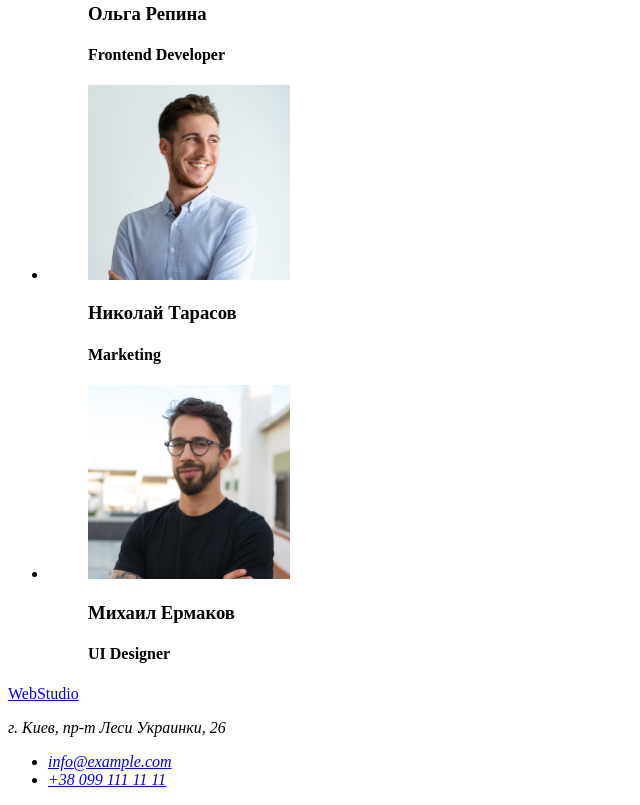
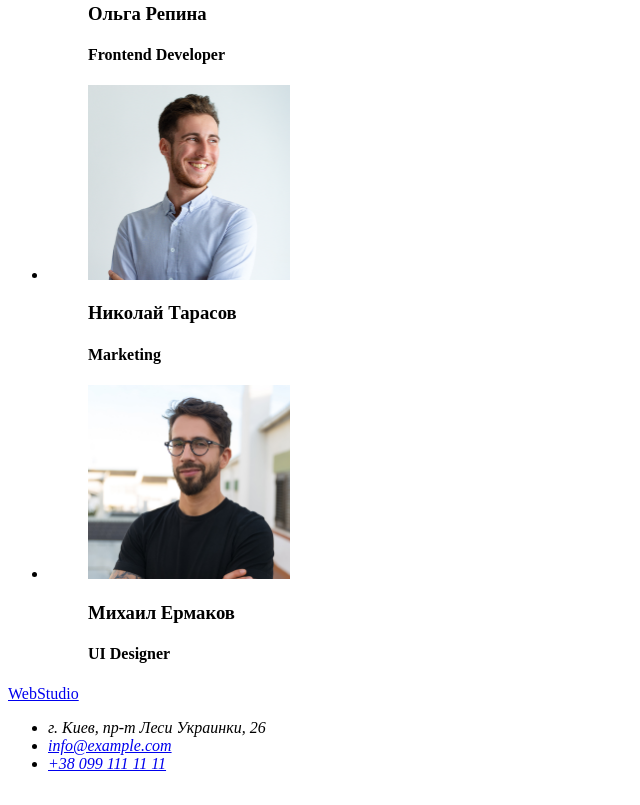
Before and after one commit to vladdol/goit-markup-hw-01, a plain HTML site: page index.html in a window 1280 px wide. Shown: the part 2164-2969 px from the top of the page, without its empty margins (0-640 px from the left). Drawn offline with Linux system fonts and the light colour scheme.

Commit message:
Update index.html

```diff
--- a/index.html
+++ b/index.html
@@ -122,8 +122,8 @@
     <footer>
       <a href="/"> WebStudio </a>
       <address>
-        <p>г. Киев, пр-т Леси Украинки, 26</p>
         <ul>
+          <li>г. Киев, пр-т Леси Украинки, 26</li>
           <li><a href="mailto:info@example.com">info@example.com</a></li>
           <li><a href="tel:+380991111111">+38 099 111 11 11</a></li>
         </ul>
```
